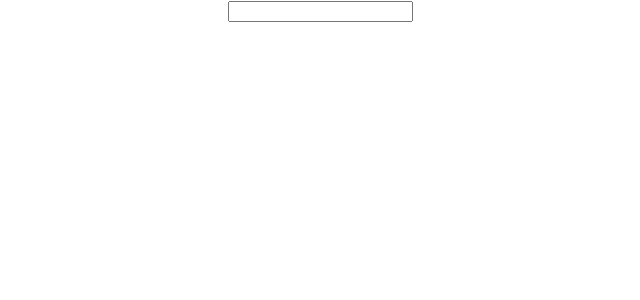
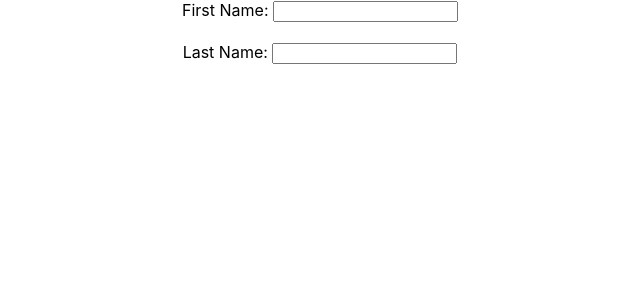
Before and after one commit to JimChristian21/React-tutorial, a React (Create React App) app in the folder myproject/: page / in a window 1280 px wide. Shown: the top 300 px of the page, without its empty margins (320-960 px from the left). Built offline with nearby package versions, Linux system fonts and the light colour scheme.

Commit message:
Added Input

```diff
--- a/myproject/src/components/Form.js
+++ b/myproject/src/components/Form.js
@@ -3,7 +3,8 @@ import {Component} from "react";
 class Form extends Component {
 
     state = {
-        firstname: ""
+        firstname: "",
+        lastname: "",
     }
 
     handleChange = (event) => {
@@ -12,11 +13,22 @@ class Form extends Component {
         });
     }
 
+    handleLastNameChange = (event) => {
+        this.setState({
+            lastname: event.target.value
+        });
+    }
+
     render() {
         return (
             <div>
                 <form>
+                    <label>First Name: </label>
                     <input onChange={this.handleChange} type="text" value={this.state.firstname}/>
+                    <br/>
+                    <br/>
+                    <label>Last Name: </label>
+                    <input onChange={this.handleLastNameChange} type="text" value={this.state.lastname}/>
                 </form>
             </div>
         )
```
